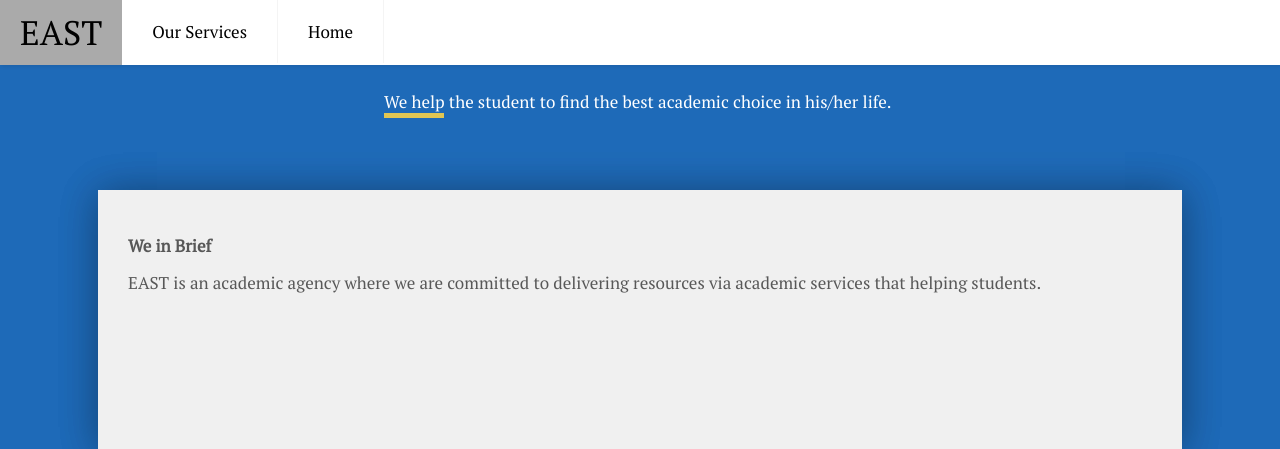
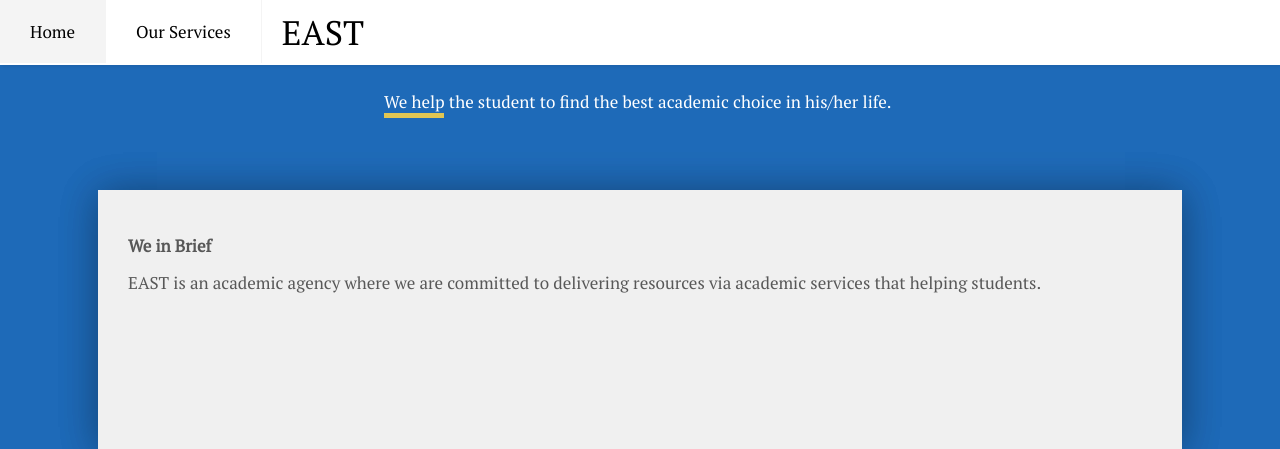
Before and after one commit to abdrb/abdrb.github.io, a PHP site: page /a/about.html in a window 1280 px wide. Shown: the top 449 px of the page. Run offline with PHP 8.4, Linux system fonts and the light colour scheme.

Commit message:
link pages

```diff
--- a/a/about.html
+++ b/a/about.html
@@ -20,13 +20,13 @@
 <body>
 
 <navbar class="navbar">
-  <a href="" class="logo">EAST</a>
   <input class="menu-btn" type="checkbox" id="menu-btn" />
   <label class="menu-icon" for="menu-btn"><span class="navicon"></span></label>
   <ul class="menu">
     <li><a href="index.html">Home</a></li>
     <li><a href="services.html">Our Services</a></li>
   </ul>
+  <a href="" class="logo">EAST</a>
 </navbar>
 
  <center>
--- a/a/index.html
+++ b/a/index.html
@@ -20,13 +20,13 @@
 <body>
 
 <navbar class="navbar">
-  <a href="" class="logo">EAST</a>
   <input class="menu-btn" type="checkbox" id="menu-btn" />
   <label class="menu-icon" for="menu-btn"><span class="navicon"></span></label>
   <ul class="menu">
     <li><a href="about.html">About Us</a></li>
     <li><a href="services.html">Our Services</a></li>
   </ul>
+  <a href="" class="logo">EAST</a>
 </navbar>
 
  <center>
--- a/a/navstyle.css
+++ b/a/navstyle.css
@@ -60,7 +60,7 @@
   height: 2px;
   position: relative;
   transition: background .2s ease-out;
-  width: 22px;
+  width: 14px;
 }
 
 .navbar .menu-icon .navicon:before,
@@ -113,7 +113,7 @@
 
 @media (min-width: 48em) {
   .navbar li {
-    float: right;
+    float: left;
   }
   .navbar li a {
     padding: 20px 30px;
--- a/a/services.html
+++ b/a/services.html
@@ -20,13 +20,13 @@
 <body>
 
 <navbar class="navbar">
-  <a href="" class="logo">EAST</a>
   <input class="menu-btn" type="checkbox" id="menu-btn" />
   <label class="menu-icon" for="menu-btn"><span class="navicon"></span></label>
   <ul class="menu">
     <li><a href="index.html">Home</a></li>
     <li><a href="about.html">About Us</a></li>
   </ul>
+  <a href="" class="logo">EAST</a>
 </navbar>
 
  <center>
```
